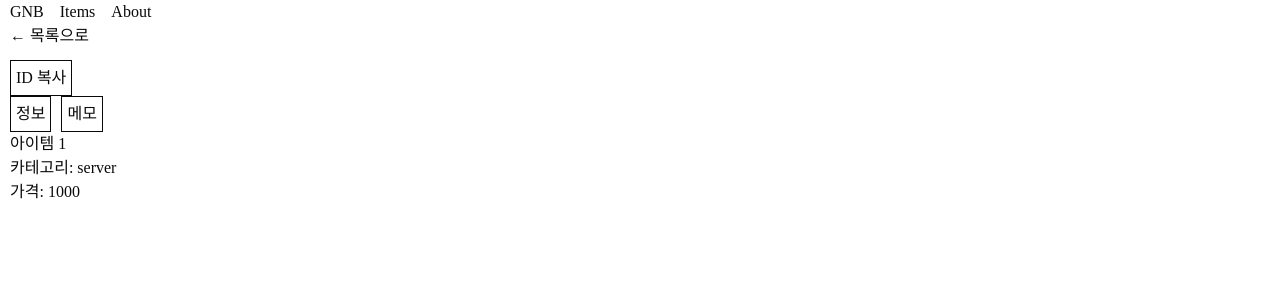
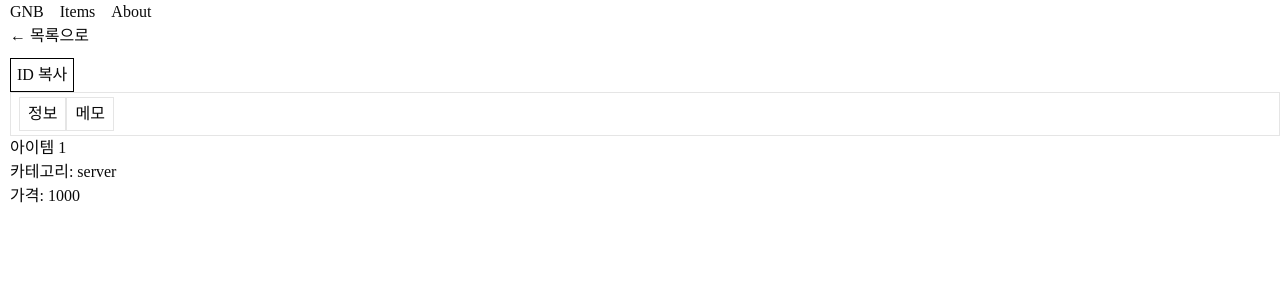
Before and after one commit to angrymusic/nextjs-onboarding, a Next.js app: page /items/1 in a window 1280 px wide. Shown: the top 300 px of the page. Built offline with nearby package versions, Linux system fonts and the light colour scheme.

Commit message:
refactor: tailwind 적용

```diff
--- a/src/app/components/common/copy-id-button.tsx
+++ b/src/app/components/common/copy-id-button.tsx
@@ -20,13 +20,10 @@ export default function CopyIdButton({ id }: CopyIdButtonProps) {
 
   return (
     <div>
-      <button
-        onClick={handleClick}
-        style={{ border: "1px solid", padding: "5px" }}
-      >
+      <button onClick={handleClick} className="border border-black px-1.5 py-1">
         ID 복사
       </button>
-      {isCopied && <span style={{ marginLeft: "10px" }}>복사됨!</span>}
+      {isCopied && <span className="ml-2">복사됨!</span>}
     </div>
   );
 }
--- a/src/app/components/common/detail-tabs.tsx
+++ b/src/app/components/common/detail-tabs.tsx
@@ -11,15 +11,15 @@ export default function DetailTabs({ children }: DetailTabsProps) {
   const [info, memo] = Children.toArray(children);
   return (
     <div>
-      <div style={{ display: "flex", gap: "10px" }}>
+      <div className="border px-2 py-1">
         <button
-          style={{ border: "1px solid", padding: "5px" }}
+          className="border px-2 py-1"
           onClick={() => setActiveTab("info")}
         >
           정보
         </button>
         <button
-          style={{ border: "1px solid", padding: "5px" }}
+          className="border px-2 py-1"
           onClick={() => setActiveTab("memo")}
         >
           메모
--- a/src/app/components/layouts/Header.tsx
+++ b/src/app/components/layouts/Header.tsx
@@ -3,7 +3,7 @@ import Link from "next/link";
 export default function Header() {
   return (
     <header>
-      <nav style={{ display: "flex", gap: "16px", paddingLeft: "10px" }}>
+      <nav className="flex gap-4 pl-2.5">
         <div>GNB</div>
         <Link href="/items">Items</Link>
         <Link href="/about">About</Link>
--- a/src/app/items/[id]/page.tsx
+++ b/src/app/items/[id]/page.tsx
@@ -19,14 +19,8 @@ export default async function ItemPage({ params }: Props) {
     notFound();
   }
   return (
-    <div
-      style={{
-        display: "flex",
-        flexDirection: "column",
-        marginLeft: "10px",
-      }}
-    >
-      <div style={{ marginBottom: "12px" }}>
+    <div className="flex flex-col ml-2.5">
+      <div className="mb-2.5">
         <Link href={"/items"}>← 목록으로</Link>
       </div>
       <CopyIdButton id={id} />
--- a/src/app/items/page.tsx
+++ b/src/app/items/page.tsx
@@ -7,23 +7,13 @@ export default async function ItemsPage() {
   const { rows } = db.list();
 
   return (
-    <div
-      style={{
-        marginLeft: "10px",
-      }}
-    >
-      <h1 style={{ paddingBottom: "12px" }}>아이템 목록</h1>
-      <ul
-        style={{
-          display: "flex",
-          flexDirection: "column",
-          gap: "10px",
-        }}
-      >
+    <div className="ml-2.5">
+      <h1 className="pb-2.5">아이템 목록</h1>
+      <ul className="flex flex-col gap-2.5">
         {rows.map((item) => {
           return (
             <Link key={item.id} href={`/items/${item.id}`}>
-              <li style={{ display: "flex", gap: "10px" }}>
+              <li className="flex gap-2.5">
                 <span>{item.name}</span>
                 <span>{item.category}</span>
                 <span>{item.price}원</span>
```
